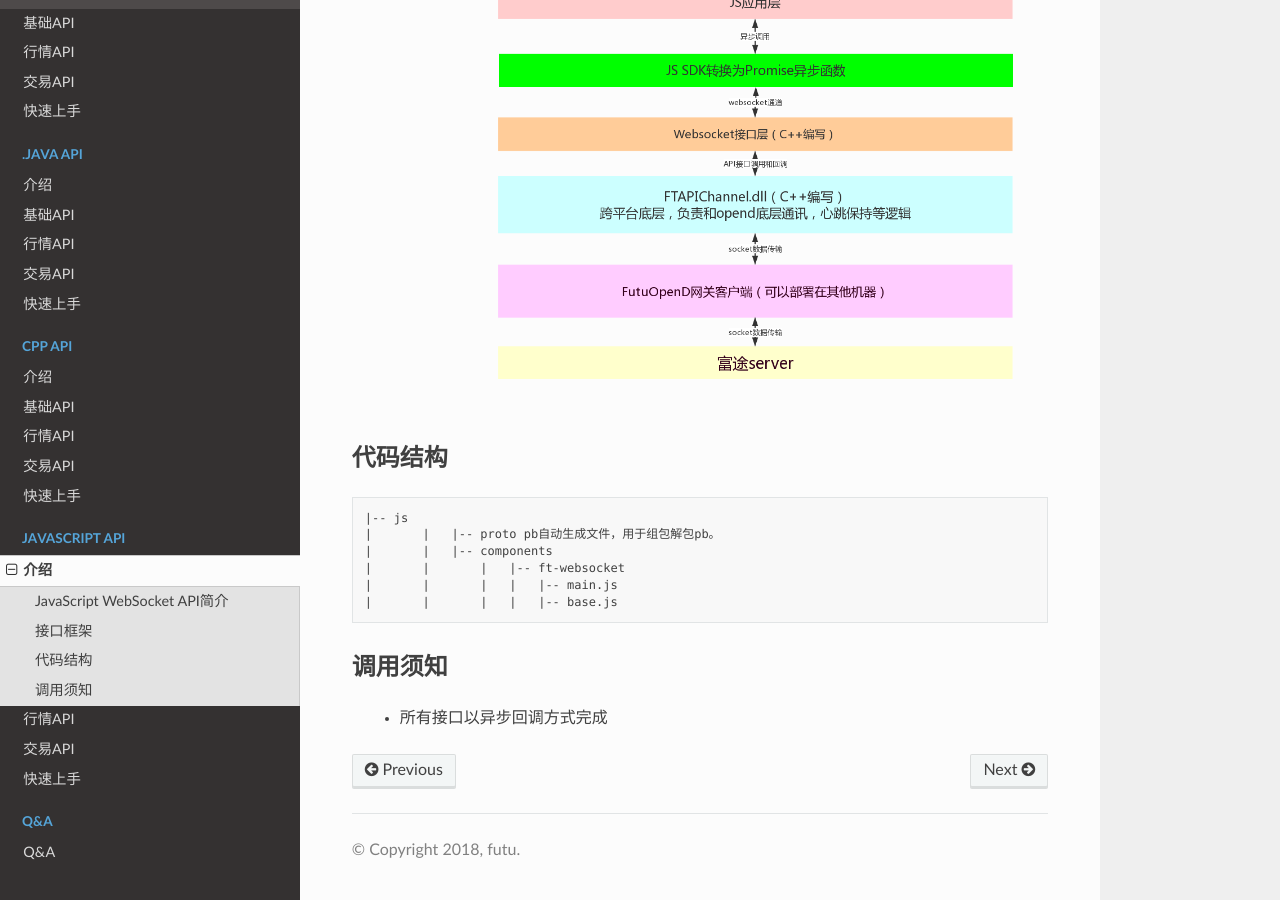
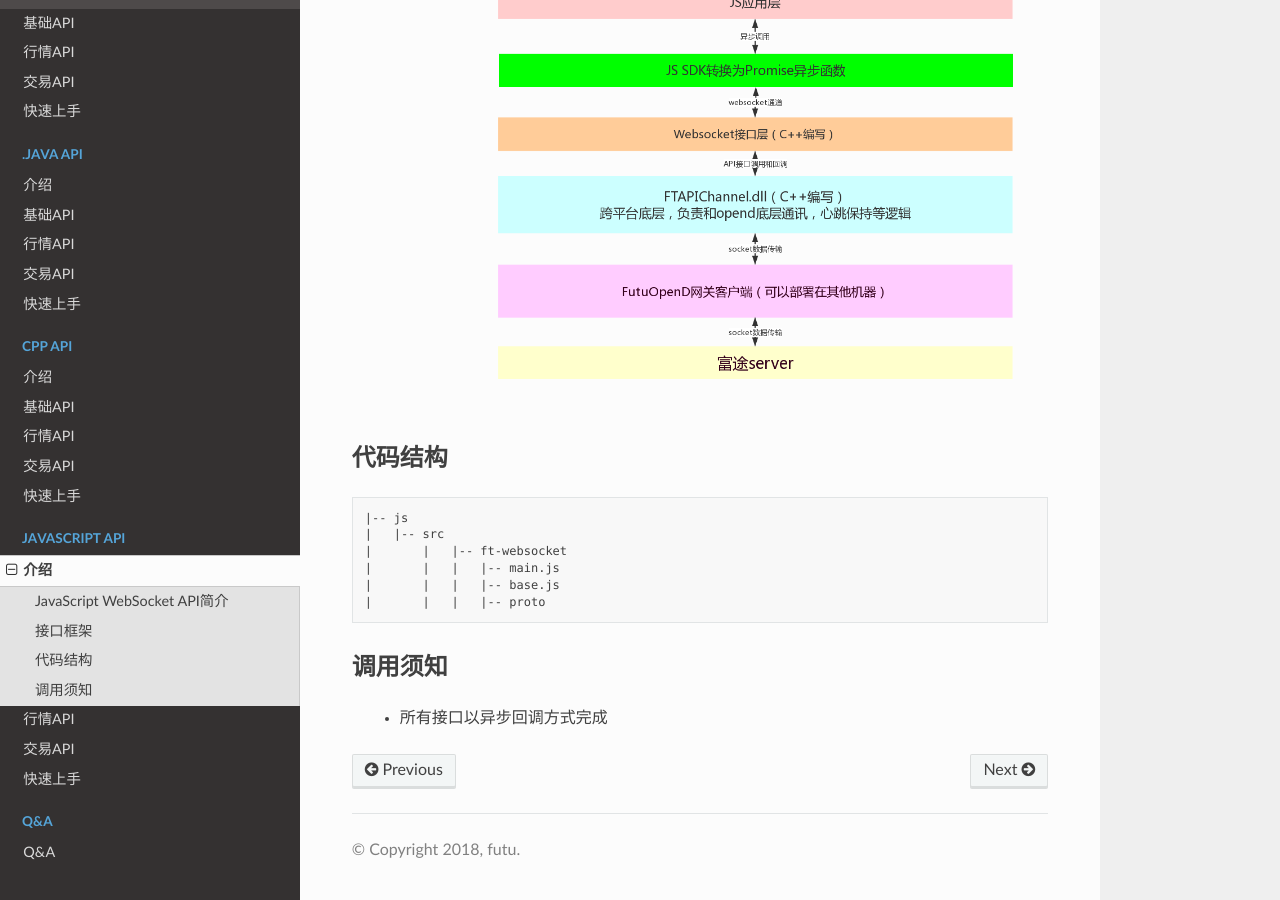
Before and after one commit to FutunnOpen/futu-api-doc, a Sphinx documentation site: the page built from doc_maker/source/javascript/intro.rst, in a window 1280 px wide and 900 px high, scrolled down 576 px. Built offline with Sphinx 7.4.7 and the Read the Docs theme 2.0.0, drawn with Linux system fonts in a browser that asks for light colours.

Commit message:
更改目录

```diff
--- a/doc_maker/source/javascript/intro.rst
+++ b/doc_maker/source/javascript/intro.rst
@@ -34,11 +34,11 @@ JavaScript WebSocket API简介
 .. code-block:: text
 
 	|-- js
-	|	|   |-- proto pb自动生成文件，用于组包解包pb。
-	|	|   |-- components
-	|	|	|   |-- ft-websocket
-	|	|	|   |   |-- main.js
-	|	|	|   |   |-- base.js
+	|   |-- src
+	|	|   |-- ft-websocket
+	|	|   |   |-- main.js
+	|	|   |   |-- base.js
+	|	|   |   |-- proto
 
 调用须知
 -------------
```
